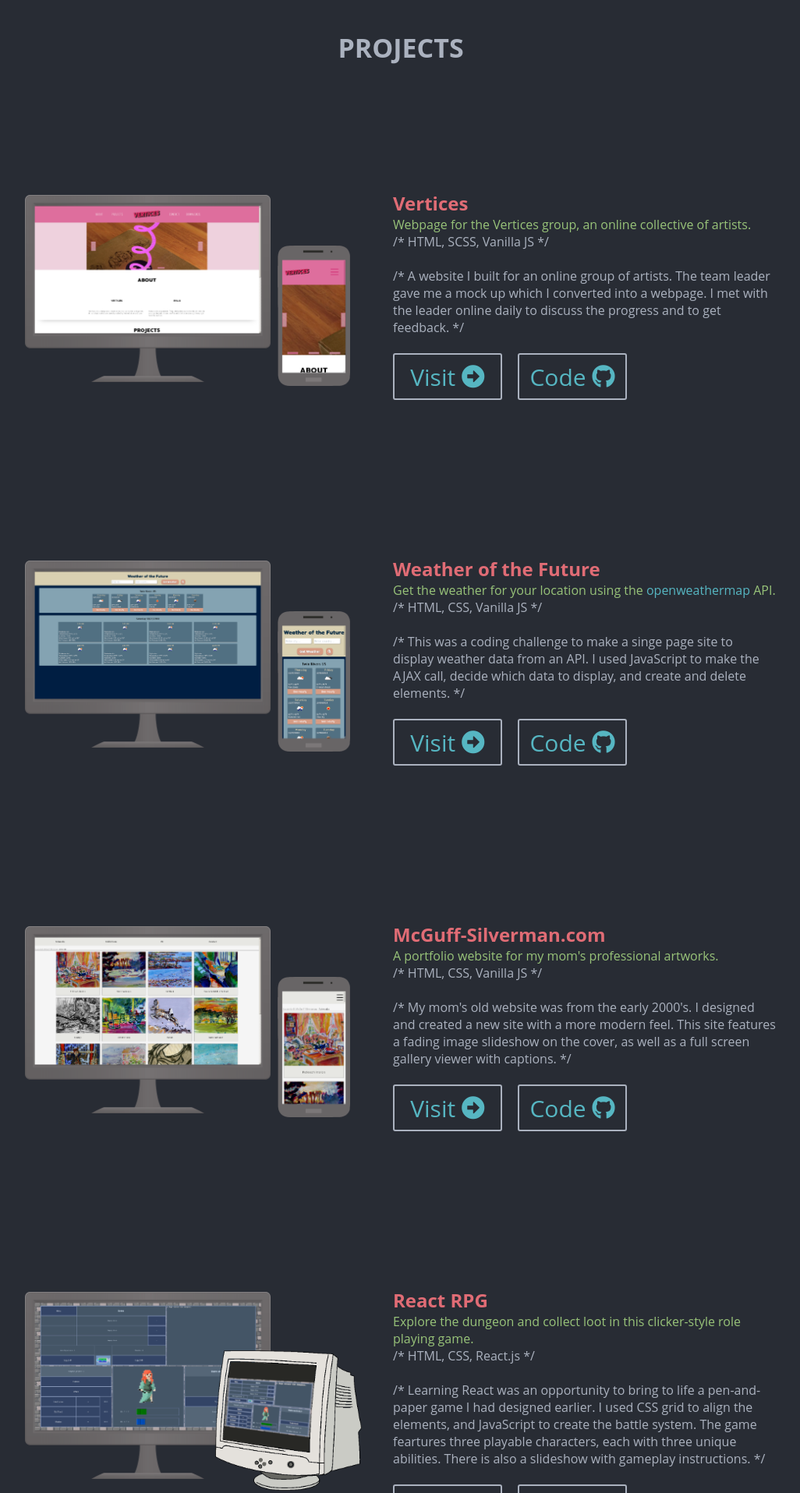
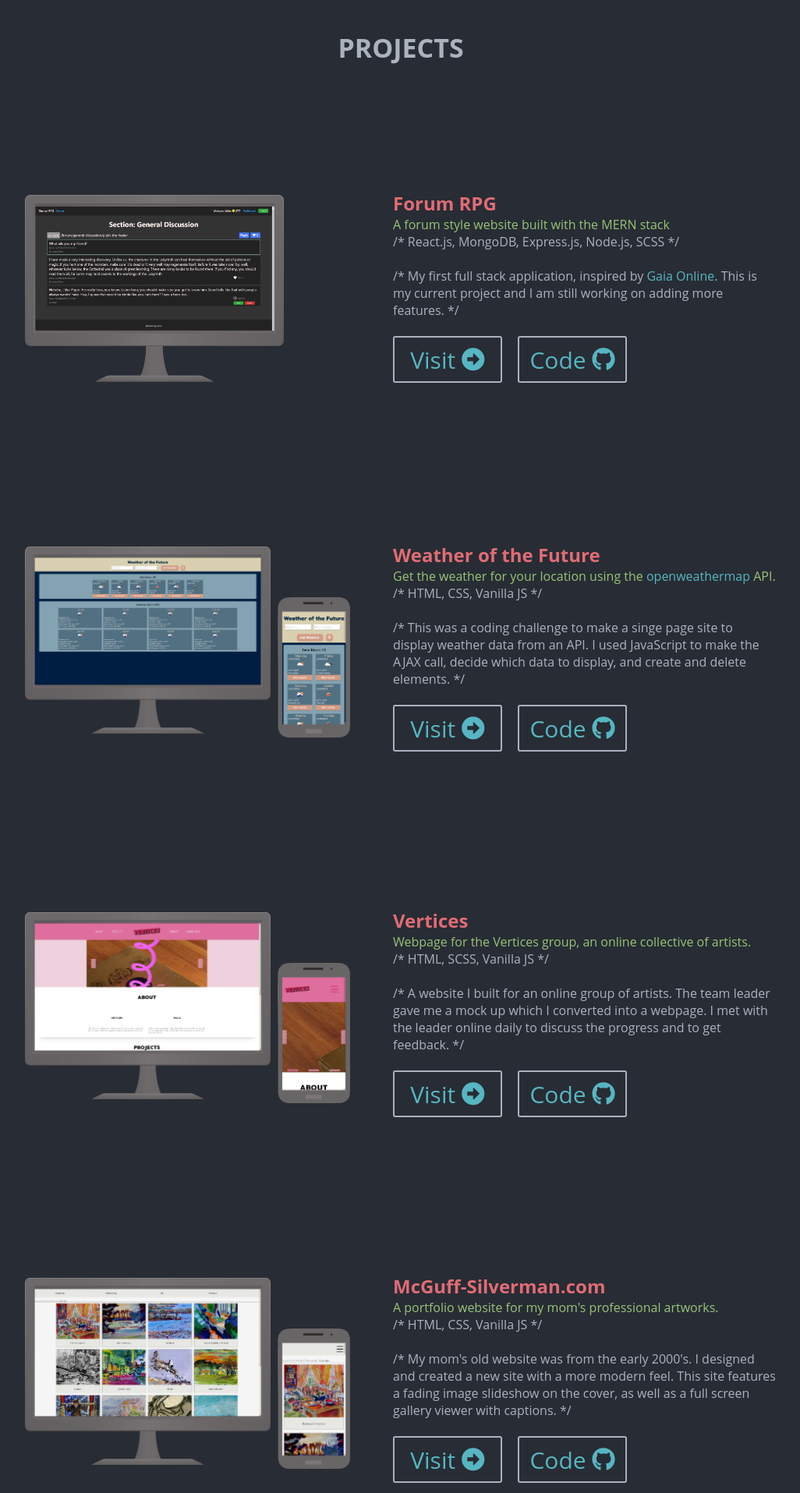
Before and after one commit to SnowdenWintermute/portfolio-site-v3, a PHP site: page / in a window 1280 px wide. Shown: the part 894-2809 px from the top of the page at 78% size, without its empty margins (126-1152 px from the left). Run offline with PHP 8.4, Linux system fonts and the light colour scheme; some libraries are stand-ins or nearby versions.

Commit message:
Added forum project

```diff
--- a/index.php
+++ b/index.php
@@ -30,21 +30,20 @@
     </header>
 
     <div id="projects-holder">
-        <div id="project1" class="project">
+    <div id="project1" class="project">
             <div class="project-img-holder">
-                <img class="img-desktop" src="./img/vertices-monitor.png" alt="">
-                <img class="img-mobile" id="vertices-mobile" src="./img/vertices-phone-generic.png" alt="">
+                <img class="img-desktop" src="./img/forum-monitor.png" alt="">
             </div>
             <div class="project-text">
-                <h2 class="red"><a class="project-link" href="https://mike-silverman.com/vertices" target="_blank">Vertices</a></h2>
-                <p class="green">Webpage for the Vertices group, an online collective of artists.</p>
-                <p class="grey">/* HTML, SCSS, Vanilla JS */</p>
+                <h2 class="red"><a class="project-link" href="https://aqueous-refuge-11325.herokuapp.com" target="_blank">Forum RPG</a></h2>
+                <p class="green">A forum style website built with the MERN stack</p>
+                <p class="grey">/* React.js, MongoDB, Express.js, Node.js, SCSS */</p>
                 <br>
-                <p class="grey">/* A website I built for an online group of artists. The team leader gave me a mock up which I converted into a webpage. I met with the leader online daily to discuss the progress and to get feedback. */</p>
+                <p class="grey">/* My first full stack application, inspired by <a href="https://www.gaiaonline.com/" target ="_blank">Gaia Online</a>. This is my current project and I am still working on adding more features. */</p>
                 <br>
                 <div class="project-buttons">
-                    <a class="button small-button" href="https://mike-silverman.com/vertices" target="_blank">Visit&nbsp<i class="fa fa-arrow-alt-circle-right"></i></a>
-                    <a class="button small-button" href="https://github.com/SnowdenWintermute/vertices-product-page" target="_blank">Code&nbsp<i class="fab fa-github"></i></a>
+                    <a class="button small-button" href="https://aqueous-refuge-11325.herokuapp.com" target="_blank">Visit&nbsp<i class="fa fa-arrow-alt-circle-right"></i></a>
+                    <a class="button small-button" href="https://github.com/SnowdenWintermute/forum-rpg" target="_blank">Code&nbsp<i class="fab fa-github"></i></a>
                 </div>
             </div>
         </div>
@@ -63,6 +62,24 @@
                 <div class="project-buttons">
                     <a class="button small-button" href="https://mike-silverman.com/weatherofthefuture" target="_blank">Visit&nbsp<i class="fa fa-arrow-alt-circle-right"></i></a>
                     <a class="button small-button" href="https://github.com/SnowdenWintermute/customWeatherApp" target="_blank">Code&nbsp<i class="fab fa-github"></i></a>
+                </div>
+            </div>
+        </div>
+        <div id="project1" class="project">
+            <div class="project-img-holder">
+                <img class="img-desktop" src="./img/vertices-monitor.png" alt="">
+                <img class="img-mobile" id="vertices-mobile" src="./img/vertices-phone-generic.png" alt="">
+            </div>
+            <div class="project-text">
+                <h2 class="red"><a class="project-link" href="https://mike-silverman.com/vertices" target="_blank">Vertices</a></h2>
+                <p class="green">Webpage for the Vertices group, an online collective of artists.</p>
+                <p class="grey">/* HTML, SCSS, Vanilla JS */</p>
+                <br>
+                <p class="grey">/* A website I built for an online group of artists. The team leader gave me a mock up which I converted into a webpage. I met with the leader online daily to discuss the progress and to get feedback. */</p>
+                <br>
+                <div class="project-buttons">
+                    <a class="button small-button" href="https://mike-silverman.com/vertices" target="_blank">Visit&nbsp<i class="fa fa-arrow-alt-circle-right"></i></a>
+                    <a class="button small-button" href="https://github.com/SnowdenWintermute/vertices-product-page" target="_blank">Code&nbsp<i class="fab fa-github"></i></a>
                 </div>
             </div>
         </div>
```
Also changed, not shown: img/forum-monitor.png (added), 1 other file.
